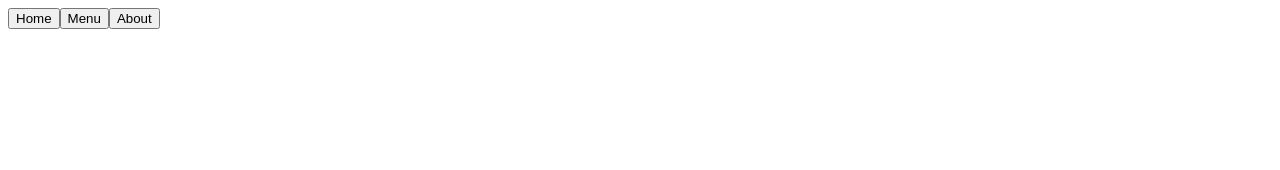
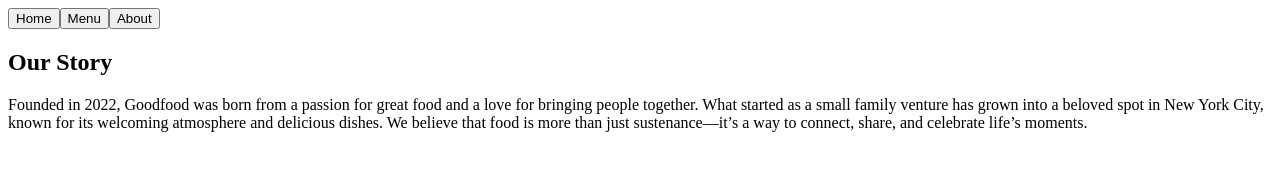
Before and after one commit to AshRossel/restaurant, a website built with webpack: page src/template.html in a window 1280 px wide. Both pictures are taken after a click on the button "About". Built offline with nearby package versions, Linux system fonts and the light colour scheme.

Commit message:
Implement basic page navigation
Adds functionality for switching between the Home and About pages using navigation buttons. Event listeners update the content dynamically based on user selection.

```diff
--- /dev/null
+++ b/src/about/about.js
@@ -0,0 +1,10 @@
+export default function About() {
+	const heading2 = document.createElement("h2");
+	heading2.textContent = "Our Story";
+
+	const paragraph = document.createElement("p");
+	paragraph.textContent =
+		"Founded in 2022, Goodfood was born from a passion for great food and a love for bringing people together. What started as a small family venture has grown into a beloved spot in New York City, known for its welcoming atmosphere and delicious dishes. We believe that food is more than just sustenance—it’s a way to connect, share, and celebrate life’s moments.";
+
+    return [heading2, paragraph];
+}
--- a/src/index.js
+++ b/src/index.js
@@ -1,3 +1,18 @@
 import Homepage from "./home/home.js";
+import About from "./about/about";
 
-const content = document.querySelector('#content');
+const content = document.querySelector('#content')
+content.append(...Homepage());
+
+const homeButton = document.querySelector("#home");
+const aboutButton = document.querySelector("#about");
+
+homeButton.addEventListener('click', () => {
+    content.textContent = "";
+    content.append(...Homepage());
+})
+
+aboutButton.addEventListener('click', () => {
+    content.textContent = "";
+    content.append(...About());
+})
--- a/src/template.html
+++ b/src/template.html
@@ -8,7 +8,7 @@
 	<body>
 		<header>
 			<nav>
-				<button>Home</button><button>Menu</button><button>About</button>
+				<button id="home">Home</button><button id="menu">Menu</button><button id="about">About</button>
 			</nav>
 		</header>
 		<div id="content"></div>
```
